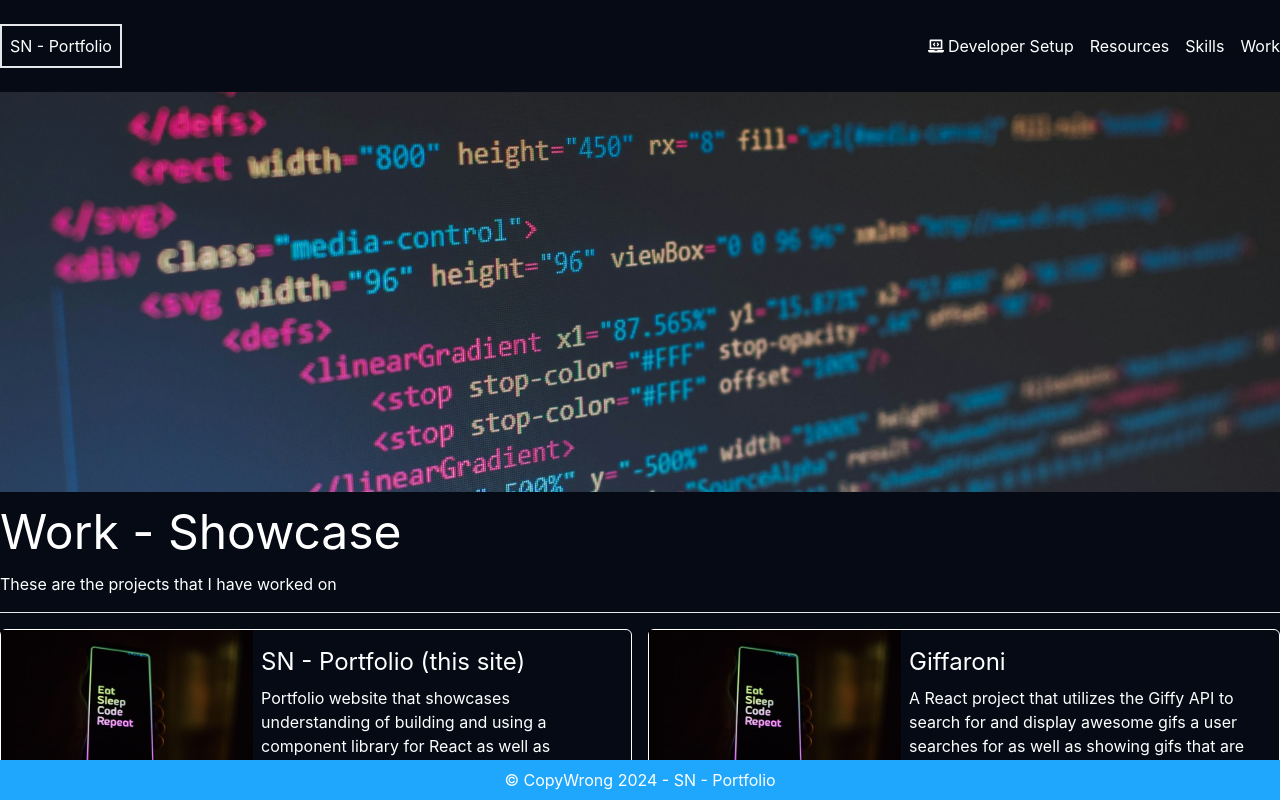
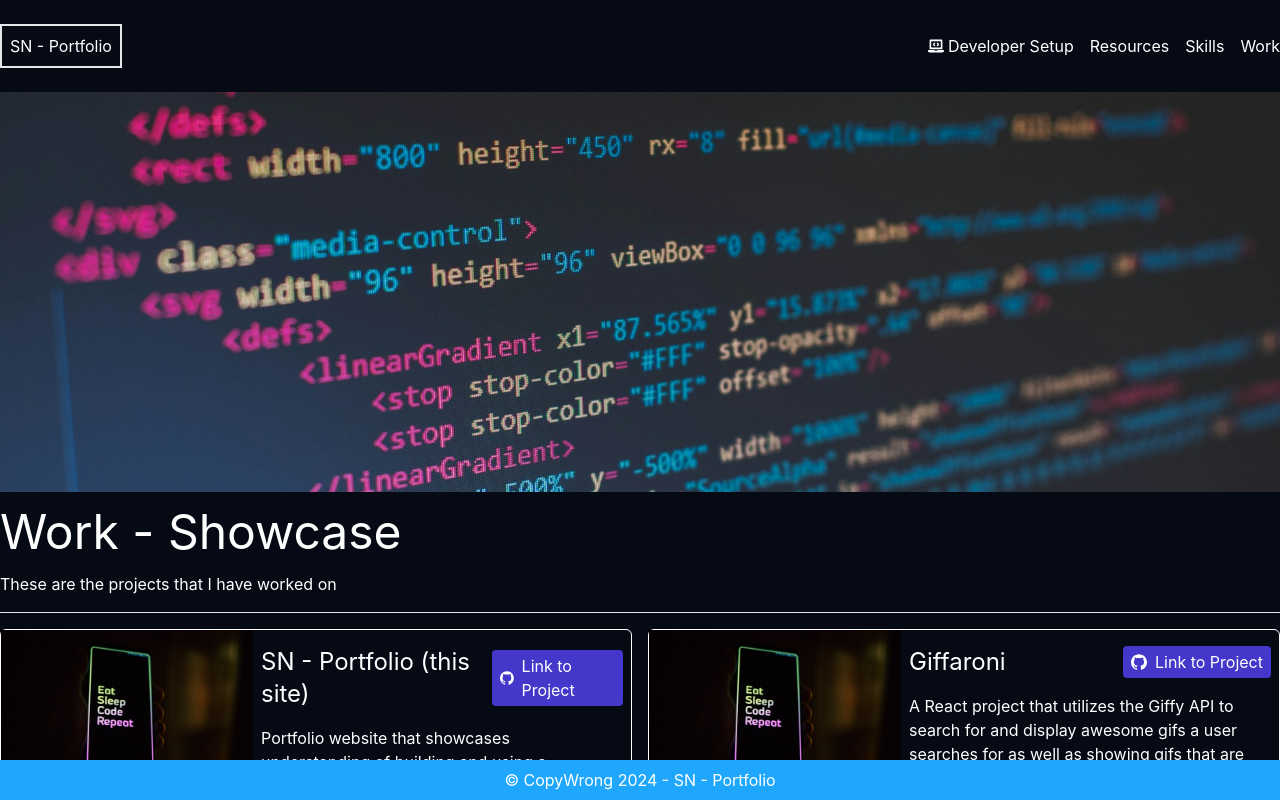
Before and after one commit to sneufville/webd-3012-coding-assignment14-cra, a React (Create React App) app: page /work in a window 1280 px wide. Built offline with nearby package versions, Linux system fonts and the light colour scheme.

Commit message:
update stie data for work

```diff
--- a/src/pages/WorkPage.tsx
+++ b/src/pages/WorkPage.tsx
@@ -6,12 +6,14 @@
 
 import React from "react";
 import { BiCalendarCheck } from "react-icons/bi";
+import { SiGithub } from "react-icons/si";
+import { Link } from "react-router-dom";
 import PageWrapper from "../components/PageWrapper/PageWrapper";
 import { HeroImage } from "../components/HeroImage";
-import siteData from "../siteData.json";
 import { Image } from "../components/Image";
 import { Label } from "../components/Label";
 import { Text } from "../components/Text";
+import siteData from "../siteData.json";
 
 const {
   siteSections: { work: workSection },
@@ -39,8 +41,18 @@ const WorkPage = (): React.ReactElement => {
                 src={"../../eat-sleep-code-repeat.jpg"}
               />
             </div>
-            <div className='py-4 flex flex-col flex-1 pr-2 gap-y-2'>
-              <h2 className='text-2xl'>{project.name}</h2>
+            <div className='py-4 flex flex-col flex-1 pr-2 gap-y-4'>
+              <div className='flex items-center justify-between'>
+                <h2 className='text-2xl'>{project.name}</h2>
+                <Link
+                  className='flex gap-x-2 bg-indigo-700 py-1 px-2 rounded items-center hover:bg-indigo-400 duration-200 w-fit'
+                  target={"_blank"}
+                  to={project.repositoryUrl}
+                >
+                  <SiGithub />
+                  Link to Project
+                </Link>
+              </div>
               <p>{project.description}</p>
               <Label
                 iconElement={<BiCalendarCheck />}
--- a/src/siteData.json
+++ b/src/siteData.json
@@ -52,6 +52,7 @@
           "yearDone": "2024",
           "description": "Portfolio website that showcases understanding of building and using a component library for React as well as implementing automated testing and pipelines",
           "images": [],
+          "repositoryUrl": "https://github.com/sneufville/webd-3012-coding-assignment14-cra",
           "technologiesUsed": [
             {
               "category": "Programming & Markup Languages",
@@ -95,6 +96,7 @@
           "yearDone": "2024",
           "description": "A React project that utilizes the Giffy API to search for and display awesome gifs a user searches for as well as showing gifs that are trending",
           "images": [],
+          "repositoryUrl": "",
           "technologiesUsed": [
             {
               "category": "Programming & Markup Languages",
@@ -120,7 +122,8 @@
         {
           "name": "SnackerRank",
           "yearDone": "2023",
-          "description": "",
+          "description": "Introducing SnackerRank, the ultimate snack ranking website. View and comment on snacks in various categories. This project utilizes PHP, PDO and MySQL.",
+          "repositoryUrl": "https://github.com/sneufville/snackerrank",
           "technologiesUsed": [
             {
               "category": "Programming & Markup Languages",
@@ -134,8 +137,7 @@
               "category": "Styling",
               "options": ["Materialize CSS"]
             }
-          ],
-          "repositoryUrl": ""
+          ]
         }
       ]
     },
```
